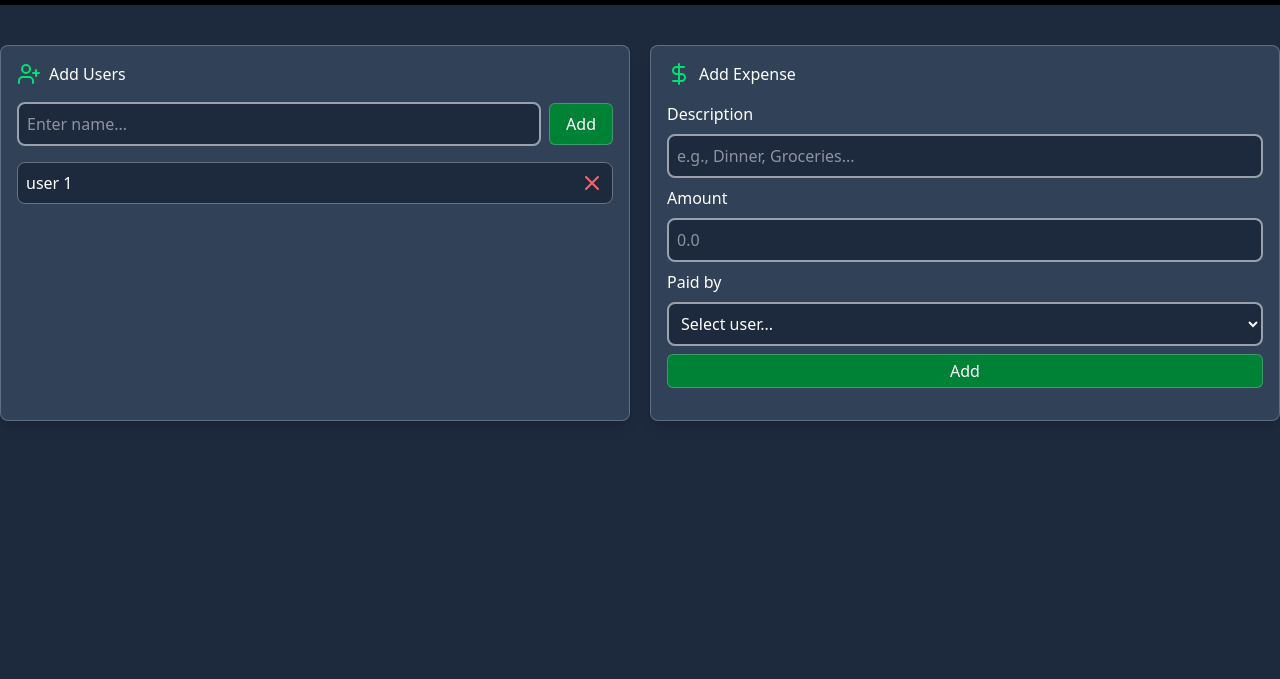
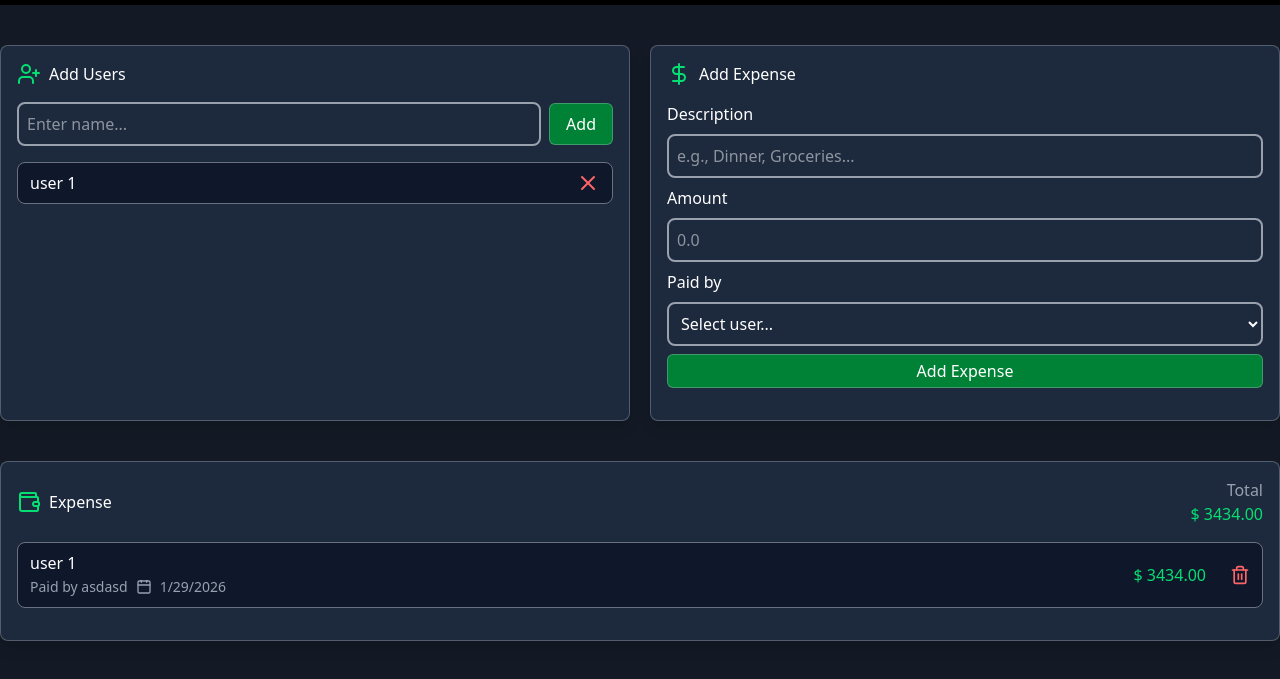
Before and after one commit to rayan2228/split-wise, a website built with Vite: page index.html in a window 1280 px wide. Shown: the part 47-726 px from the top of the page. Built offline with nearby package versions, Linux system fonts and the light colour scheme.

Commit message:
feat: expense list done

```diff
--- a/index.html
+++ b/index.html
@@ -39,7 +39,7 @@
       <div class="container">
         <div class="flex gap-5">
           <div
-            class="bg-slate-700 shadow-lg w-1/2 border border-gray-300/30 p-4 rounded-lg"
+            class="bg-slate-800 shadow-lg w-1/2 border border-gray-300/30 p-4 rounded-lg"
           >
             <div class="flex items-center gap-2">
               <i data-lucide="userPlus" class="text-green-400"></i>
@@ -54,18 +54,20 @@
               <button class="btn btn-primary py-2! px-4!">Add</button>
             </form>
             <div>
-              <ul>
+              <ul class="flex flex-col gap-2 my-4">
                 <li
-                  class="border border-gray-500 rounded-lg p-2 bg-slate-800 flex items-center justify-between"
+                  class="border border-gray-500 rounded-lg p-2 px-3 bg-slate-900 flex items-center justify-between"
                 >
                   <h6>user 1</h6>
-                  <i data-lucide="x" class="text-red-400 cursor-pointer"></i>
+                  <button>
+                    <i data-lucide="x" class="text-red-400 cursor-pointer"></i>
+                  </button>
                 </li>
               </ul>
             </div>
           </div>
           <div
-            class="bg-slate-700 shadow-lg w-1/2 border border-gray-300/30 p-4 rounded-lg"
+            class="bg-slate-800 shadow-lg w-1/2 border border-gray-300/30 p-4 rounded-lg"
           >
             <div class="flex items-center gap-2">
               <i data-lucide="dollar-sign" class="text-green-400"></i>
@@ -100,10 +102,54 @@
                 </select>
               </div>
               <button class="btn btn-primary w-full flex justify-center">
-                Add
+                Add Expense
               </button>
             </form>
           </div>
+        </div>
+      </div>
+    </section>
+
+    <section class="my-10">
+      <div class="container">
+        <div
+          class="bg-slate-800 shadow-lg border border-gray-300/30 p-4 rounded-lg"
+        >
+          <div class="flex items-center justify-between">
+            <div class="flex items-center justify-between gap-2">
+              <i data-lucide="wallet" class="text-green-400"></i>
+              <h5>Expense</h5>
+            </div>
+            <div>
+              <h5 class="text-right text-gray-400">Total</h5>
+              <h5 class="text-green-400">$ <span>3434.00</span></h5>
+            </div>
+          </div>
+          <ul class="flex flex-col gap-2 my-4">
+            <li
+              class="border border-gray-500 rounded-lg p-2 px-3 bg-slate-900 flex items-center justify-between"
+            >
+              <div>
+                <h6>user 1</h6>
+                <div class="flex gap-2 items-center text-sm text-gray-400">
+                  <h6>Paid by asdasd</h6>
+                  <div class="flex items-center gap-2">
+                    <i data-lucide="calendar" class="w-4"></i>
+                    <h6>1/29/2026</h6>
+                  </div>
+                </div>
+              </div>
+              <div class="flex items-center gap-6">
+                <h5 class="text-green-400">$ <span>3434.00</span></h5>
+                <button>
+                  <i
+                    data-lucide="trash"
+                    class="text-red-400 cursor-pointer w-5"
+                  ></i>
+                </button>
+              </div>
+            </li>
+          </ul>
         </div>
       </div>
     </section>
--- a/src/style.css
+++ b/src/style.css
@@ -2,7 +2,7 @@
 
 @layer base {
   body {
-    @apply text-white bg-[#1D293D];
+    @apply text-white bg-[#131a25];
   }
 }
 
```
